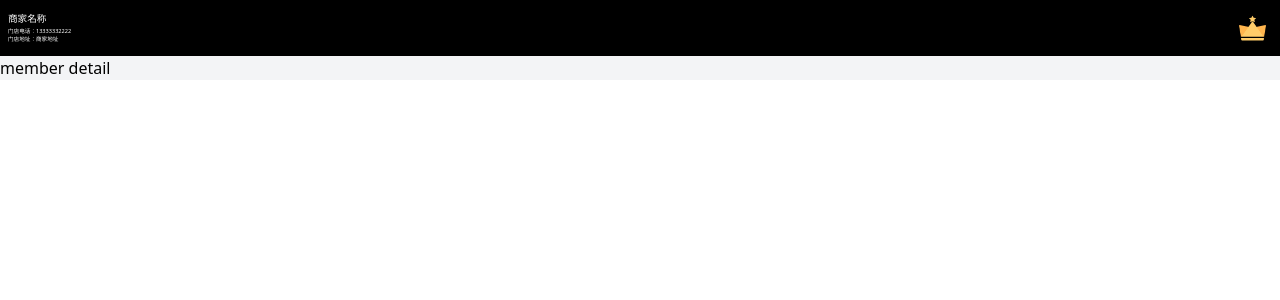
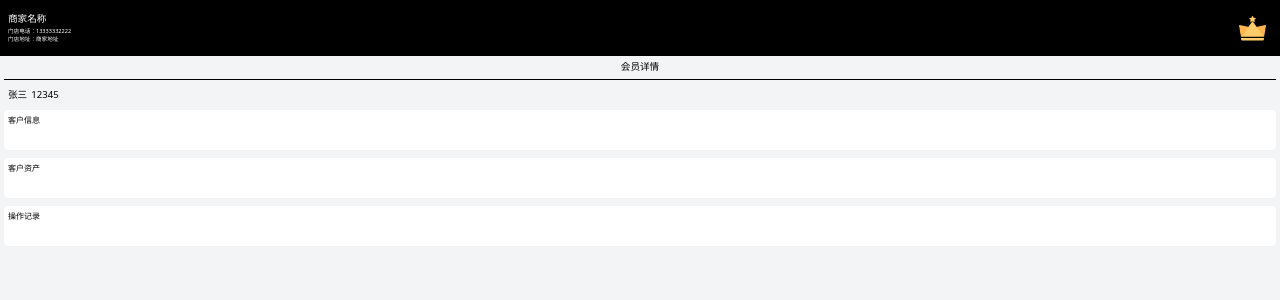
Before and after one commit to zzzpeifeng/common_tools_h5, a Vue app: page /#/offlineStore/member-detail in a window 1280 px wide. Shown: the top 300 px of the page. Built offline with nearby package versions, Linux system fonts and the light colour scheme.

Commit message:
新增会员详情页面

```diff
--- a/src/components/MemberDetail.vue
+++ b/src/components/MemberDetail.vue
@@ -3,7 +3,40 @@
 </script>
 
 <template>
-  member detail
+  <div class="member-detail h-[100vh] w-full p-1">
+    <div class="flex justify-center w-full pb-1 border-b-[0.5px] h-5">
+      <h3 class="text-black font-extralight text-[0.6rem]">会员详情</h3>
+    </div>
+
+    <div class="mt-2">
+      <div class="flex items-center">
+        <span class="text-[0.6rem] text-black px-1 font-light">张三</span>
+        <span class="text-[0.6rem] text-black font-light">12345</span>
+      </div>
+      <div class="bg-white h-10 rounded-sm my-2">
+        <div class="flex items-center">
+          <span class="text-[0.5rem] font-extralight text-black p-1">客户信息</span>
+        </div>
+        <div class="flex items-center">
+        </div>
+      </div>
+      <div class="bg-white h-10 rounded-sm my-2">
+        <div class="flex items-center">
+          <span class="text-[0.5rem] font-extralight text-black p-1">客户资产</span>
+        </div>
+        <div class="flex items-center">
+        </div>
+      </div>
+
+      <div class="bg-white h-10 rounded-sm my-2">
+        <div class="flex items-center">
+          <span class="text-[0.5rem] font-extralight text-black p-1">操作记录</span>
+        </div>
+        <div class="flex items-center">
+        </div>
+      </div>
+    </div>
+  </div>
 </template>
 
 <style scoped>
--- a/src/components/MemberList.vue
+++ b/src/components/MemberList.vue
@@ -1,7 +1,7 @@
 <template>
-  <div class="contain-content h-[100vh] w-full p-1 flex flex-col">
+  <div class="contain-content h-[100vh] w-full flex flex-col px-1">
     <!-- 固定标题 -->
-    <div class="flex justify-center items-center h-5 w-full px-4 border-b z-10">
+    <div class="flex justify-center items-center h-5 w-full py-0.5 px-4 border-b-[0.5px] z-10">
       <h3 v-if="!showSearchInput" class="flex justify-center w-full items-center text-black text-[0.6rem] font-extralight truncate">会员列表</h3>
 
       <!-- 搜索框 -->
@@ -10,7 +10,7 @@
         v-model="searchKeyword"
         type="text"
         placeholder="请输入关键词"
-        class="w-full h-4 ps-2 text-[0.4rem] border-b-0.5 rounded-md focus:outline-none focus:ring-1 focus:ring-blue-400 transition-all"
+        class="w-full h-4 ps-2 text-[0.4rem] border-b-0.5 focus:outline-none focus:ring-1 focus:ring-blue-400 transition-all"
         @click.stop
       />
 
```
